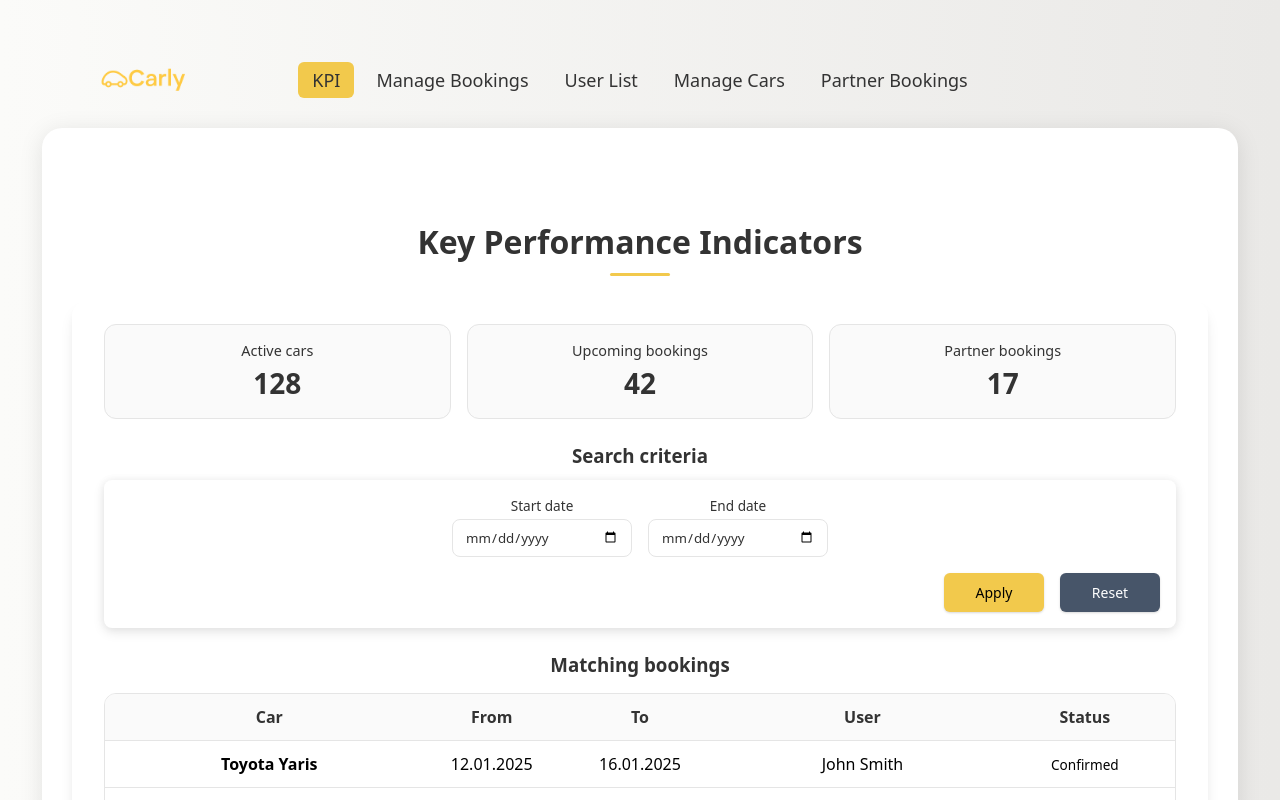
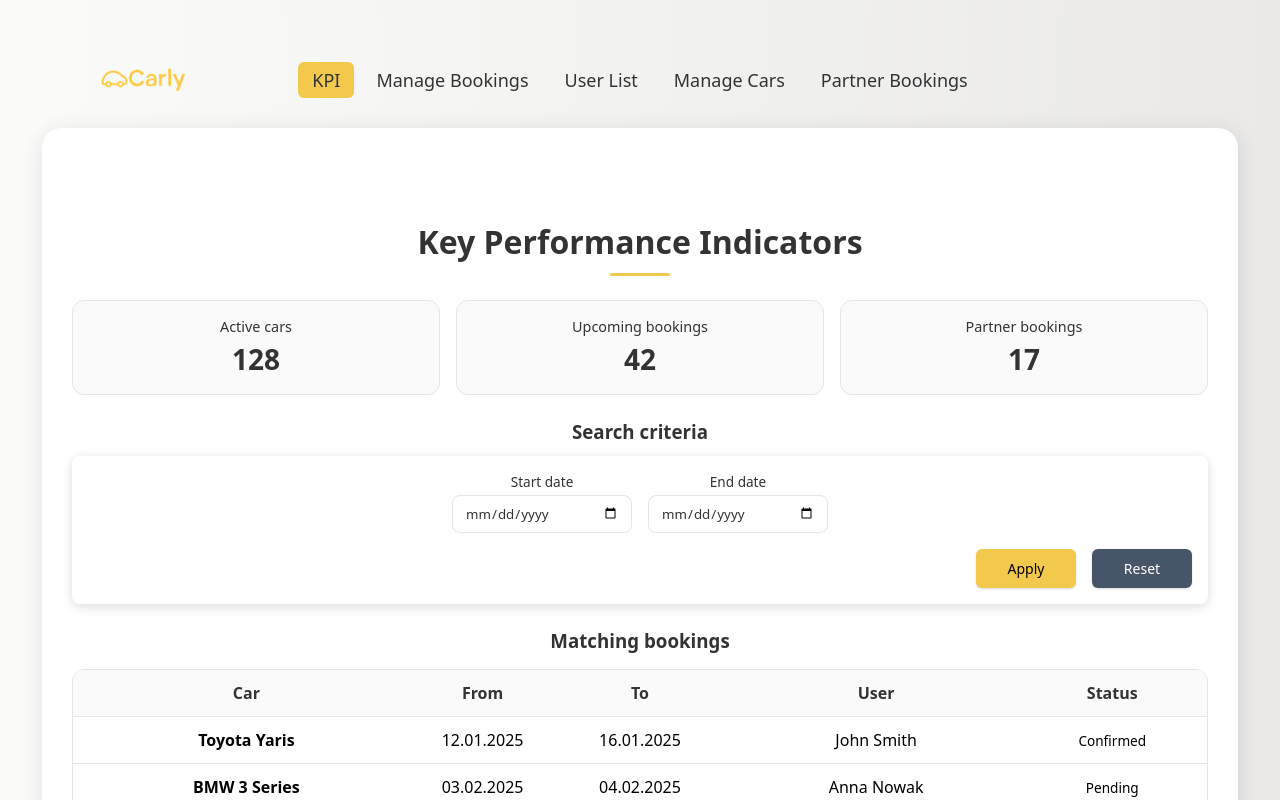
Before and after one commit to vushauv/Carly, a React (Vite) app in the folder web/: page / in a window 1280 px wide. Shown: the top 800 px of the page. Built offline with nearby package versions, Linux system fonts and the light colour scheme.

Commit message:
just small visual tweaks

```diff
--- a/web/src/components/KPIPage/KPIPage.module.css
+++ b/web/src/components/KPIPage/KPIPage.module.css
@@ -19,14 +19,6 @@
   border-radius: 6px;
 }
 
-.panel {
-  background: var(--white);
-  border-radius: 1rem;
-  padding: 1.5rem 2rem;
-  box-shadow:
-    0 4px 6px -2px rgba(0, 0, 0, 0.05),
-    0 10px 15px -3px rgba(0, 0, 0, 0.1);
-}
 
 .kpiGrid {
   display: grid;
--- a/web/src/components/KPIPage/KPIPage.tsx
+++ b/web/src/components/KPIPage/KPIPage.tsx
@@ -48,6 +48,7 @@ const fakeBookingResults: Booking[] = [
 ];
 
 const KPIPage = () => {
+    //all initialized with empty values and populated on first load
     const [kpis, setKpis] = useState<KPI[]>([]);
     const [allBookings, setAllBookings] = useState<Booking[]>([]);
     const [filteredBookings, setFilteredBookings] = useState<Booking[]>([]);
@@ -59,23 +60,22 @@ const KPIPage = () => {
     useEffect(() => {
         setKpis(fakeKpis);
         setAllBookings(fakeBookingResults);
-        setFilteredBookings(fakeBookingResults); // default view = all
+        setFilteredBookings(fakeBookingResults); // show all by default (in the future maybe not such a good idea)
     }, []);
 
-    const dateRangeIsValid = useMemo(() => {
+    const dateRangeIsValid = useMemo(() => {//actually no need to useMemo here (cheap operation), but why not
         if (!startDate || !endDate) return false;
-        return startDate <= endDate; // works because YYYY-MM-DD sorts lexicographically
+        return startDate <= endDate; //string comparison works or YYYY-MM-DD format
     }, [startDate, endDate]);
 
     const applyFilters = () => {
         if (!dateRangeIsValid) {
-            //popup alert("Please select a valid date range.");
-            alert("Please select a valid date range.");
+            alert("Please select a valid date range."); //to be changed in the future probably (good for now)
             return;
         }
 
         const results = allBookings.filter((b) => {
-            // for example check if start date is within booking range
+            // for now i did it so that it checks if start date is within booking range (to be discussed how it should work exactly)
             return b.from >= startDate && b.from <= endDate;
         });
 
@@ -85,11 +85,11 @@ const KPIPage = () => {
     const resetFilters = () => {
         setStartDate("");
         setEndDate("");
-        setFilteredBookings(allBookings);
+        setFilteredBookings(allBookings);//to be changed in the future probably (good for now)
     };
 
-    const formatDate = (iso: string) => { //i just wanted the dates to be displayed as DD.MM.YYYY
-        const [y, m, d] = iso.split("-");
+    const formatDate = (arg: string) => { //i just wanted the dates to be displayed as DD.MM.YYYY
+        const [y, m, d] = arg.split("-");
         return `${d}.${m}.${y}`;
     };
 
@@ -98,7 +98,6 @@ const KPIPage = () => {
         <div className={styles.page}>
             <h1 className={styles.title}>Key Performance Indicators</h1>
 
-            <section className={styles.panel}>
             <div className={styles.kpiGrid}>
                 {kpis.map((k) => (
                     <div key={k.label} className={styles.kpiCard}>
@@ -162,7 +161,6 @@ const KPIPage = () => {
             {filteredBookings.length === 0 ? (
                 <p className={styles.empty}>No bookings match the selected date range.</p>
             ) : null}
-            </section>
         </div>
     );
 };
```
Lines whose indentation alone changed are shown as unchanged.
